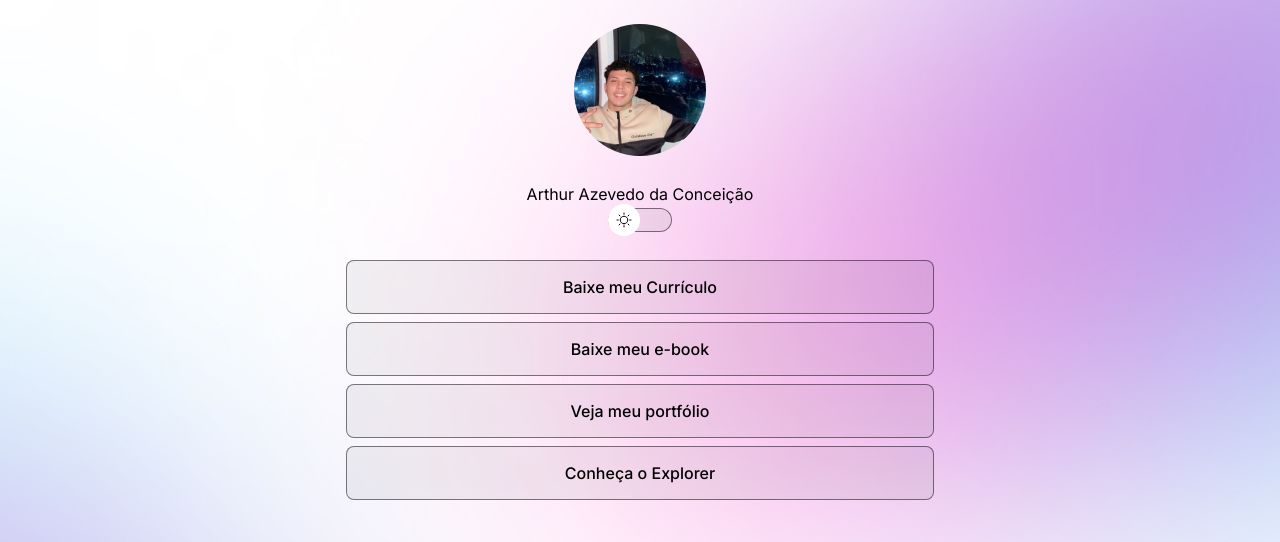
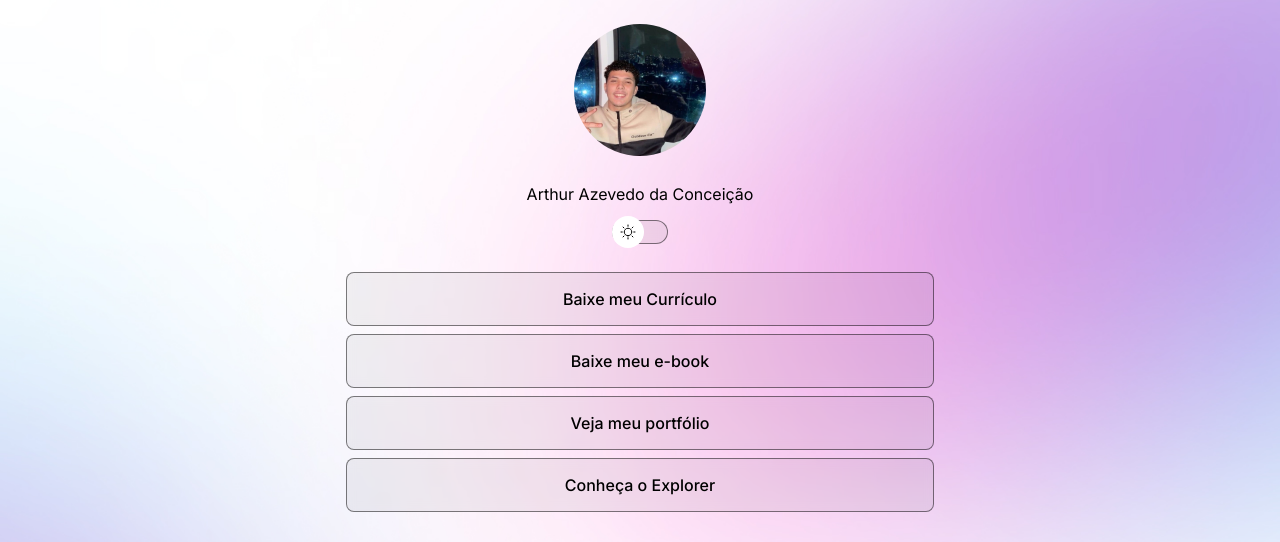
Before and after one commit to Azevedothuu/rocket, a plain HTML site: page index.html in a window 1280 px wide. Shown: the top 542 px of the page. Drawn offline with nearby package versions, Linux system fonts and the light colour scheme.

Commit message:
Alteração no botão

```diff
--- a/index.html
+++ b/index.html
@@ -22,10 +22,9 @@
       </div>
       <p>Arthur Azevedo da Conceição</p>
 
-      <div id="switch">
-        <button onclick="toggleMode()"></button>
+      <button id="switch" onclick="toggleMode()">
         <span></span>
-      </div>
+      </button>
 
       <ul>
         <li>
--- a/main.css
+++ b/main.css
@@ -1,10 +1,3 @@
-/* Reset básico */
-* {
-  box-sizing: border-box;
-  margin: 0px;
-  padding: 0px;
-}
-
 /* Tema padrão (modo escuro) */
 :root {
   --highlight-color: rgba(255, 255, 255, 0.2);
@@ -20,6 +13,26 @@
   background-size: cover;
 }
 
+/* Reset básico */
+* {
+  box-sizing: border-box;
+  color: var(--text-color);
+  font-family: "Inter", sans-serif;
+  margin: 0px;
+  padding: 0px;
+}
+
+/* Elemento <a>  */
+a,
+button {
+  cursor: pointer;
+}
+
+/* Corpo do site */
+body {
+  padding-inline: 16px;
+}
+
 /* Tema claro */
 .light {
   --highlight-color: rgba(0, 0, 0, 0.1);
@@ -33,17 +46,6 @@
   background-position: top center;
   background-repeat: no-repeat;
   background-size: cover;
-}
-
-/* Elemento <a>  */
-a {
-  cursor: pointer;
-}
-
-/* Corpo do site */
-body * {
-  color: var(--text-color);
-  font-family: "Inter", sans-serif;
 }
 
 /* Container principal */
@@ -90,34 +92,9 @@ body * {
   border-radius: 50%;
 }
 
-/* Botão de troca de tema */
-#switch {
-  margin: 4px auto;
-  position: relative;
-  width: 64px;
-}
+/* switch */
 
-#switch button {
-  background: white var(--switch-bg-url) no-repeat center;
-  border: 0;
-  border-radius: 50%;
-  cursor: pointer;
-  height: 32px;
-  position: absolute;
-  right: 0;
-  top: 50%;
-  transform: translateY(-50%);
-  width: 32px;
-  z-index: 1;
-}
-
-/* Botão no modo claro */
-.light #switch button {
-  left: 0;
-  right: initial;
-}
-
-#switch span {
+button#switch {
   backdrop-filter: blur(4px);
   background: var(--surface-color);
   border: 1px solid var(--stroke-color);
@@ -125,7 +102,30 @@ body * {
   display: block;
   height: 24px;
   -webkit-backdrop-filter: blur(4px);
-  width: 64px;
+  width: 56px;
+  margin: 16px auto 4px;
+  position: relative;
+}
+
+button#switch > span {
+  background: white var(--switch-bg-url) no-repeat center;
+  border: 0;
+  border-radius: 50%;
+  cursor: pointer;
+  height: 32px;
+  position: absolute;
+  left: calc(100% - 32px);
+  top: 50%;
+  transform: translate(1px, -50%);
+  transition: 0.2s ease-in-out;
+  width: 32px;
+  z-index: 1;
+}
+
+.light button#switch > span {
+  left: 0;
+  transform: translate(-1px, -50%);
+  transition: 0.2s ease-in-out;
 }
 
 /* Rodapé */
```
